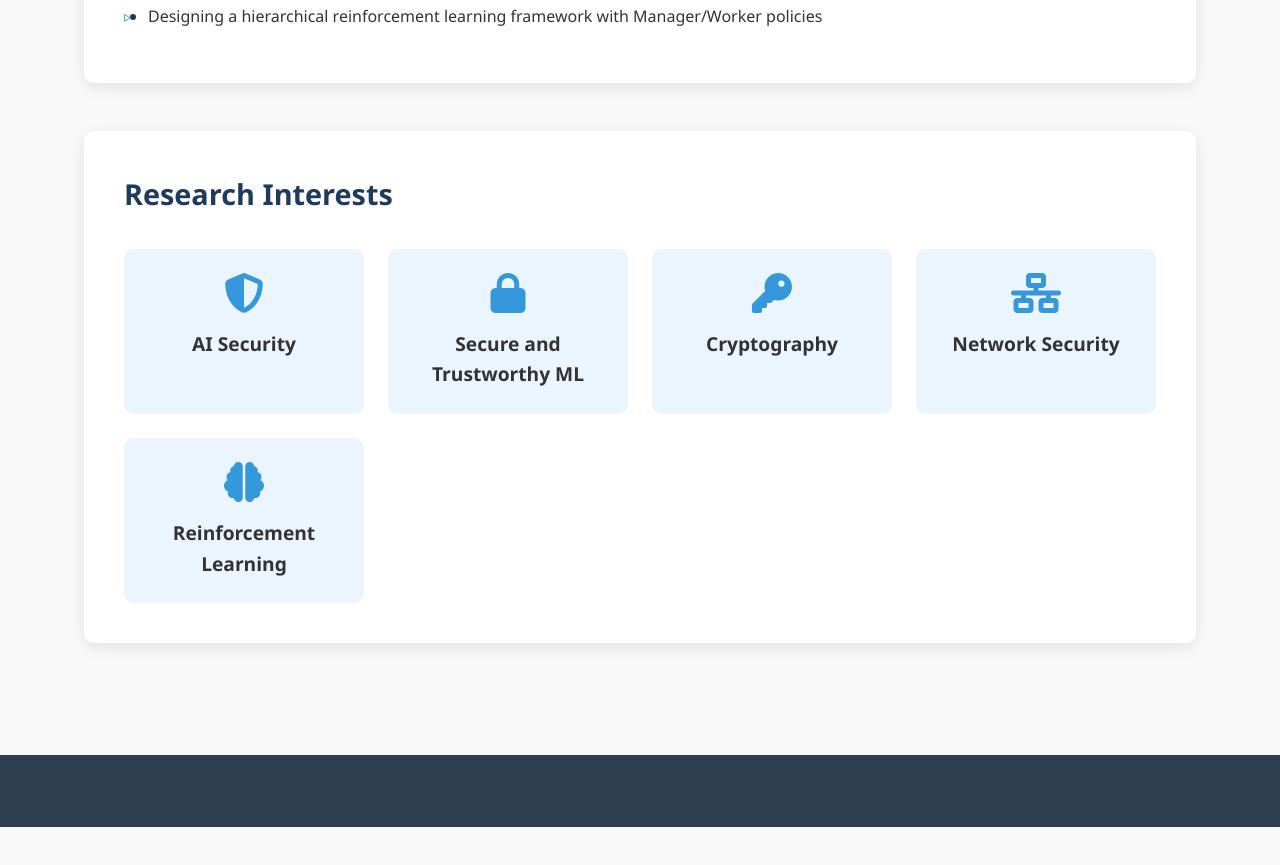
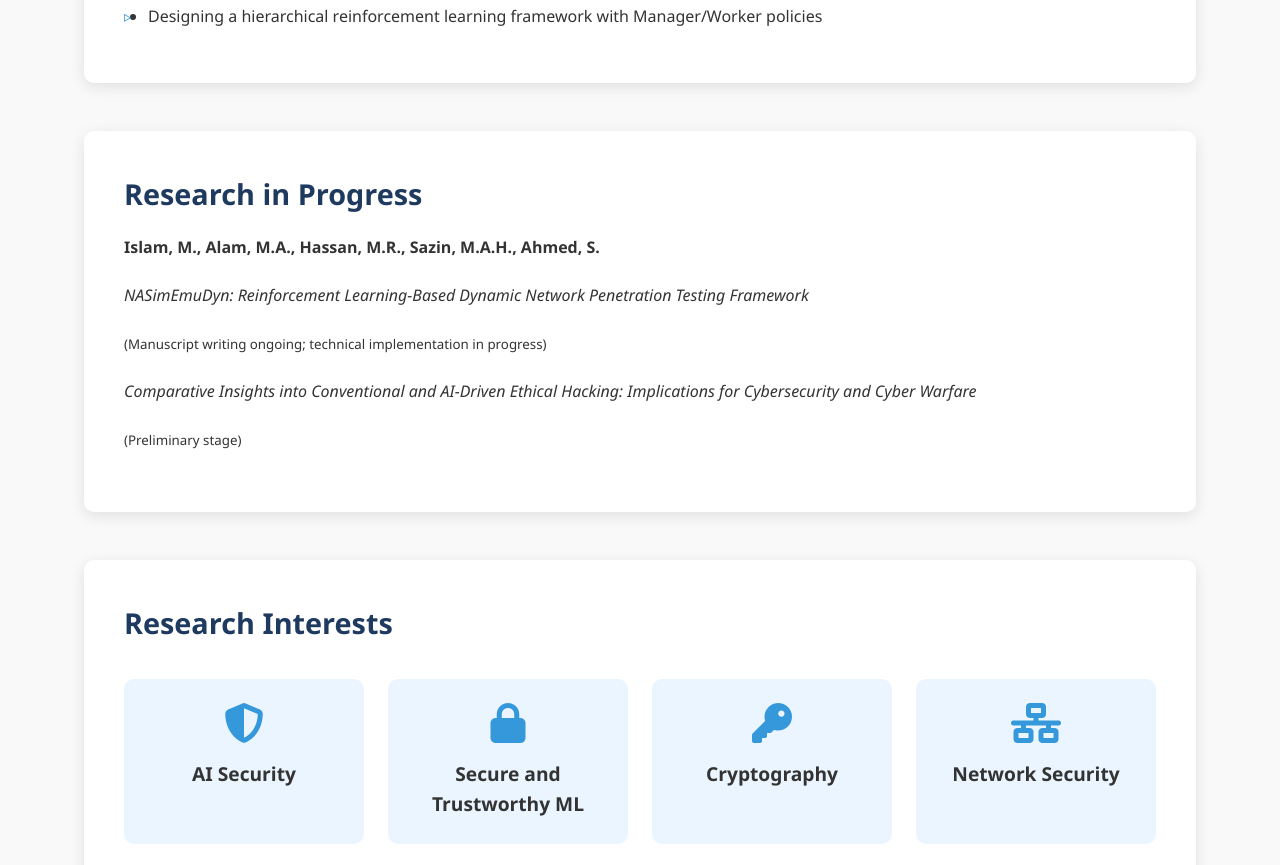
Before and after one commit to mrhassan0/mrhassan0.github.io, a plain HTML site: page research.html in a window 1280 px wide. Shown: the part 774-1639 px from the top of the page. Before the commit the page ends 1601 px from the top, so only its background shows below. Drawn offline with Linux system fonts and the light colour scheme.

Commit message:
Update research.html

```diff
--- a/research.html
+++ b/research.html
@@ -58,7 +58,17 @@
                     </ul>
                 </div>
             </div>
+                 <div class="research-item">
+            <h2>Research in Progress</h2>
+            <div class="research-details">
+                <p><strong>Islam, M., Alam, M.A., Hassan, M.R., Sazin, M.A.H., Ahmed, S.</strong></p>
+                <p><em>NASimEmuDyn: Reinforcement Learning-Based Dynamic Network Penetration Testing Framework</em></p>
+                <p><small>(Manuscript writing ongoing; technical implementation in progress)</small></p>
 
+                <p><em>Comparative Insights into Conventional and AI-Driven Ethical Hacking: Implications for Cybersecurity and Cyber Warfare</em></p>
+                <p><small>(Preliminary stage)</small></p>
+            </div>
+        </div>
             <div class="research-item">
                 <h2>Research Interests</h2>
                 <div class="interests-grid">
```
